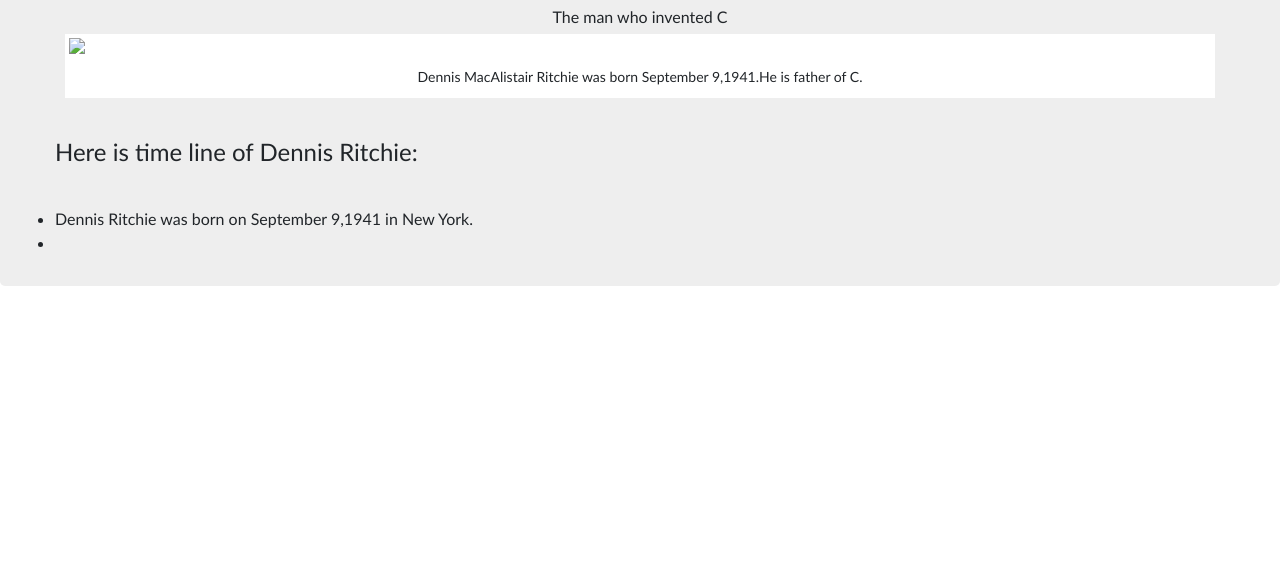
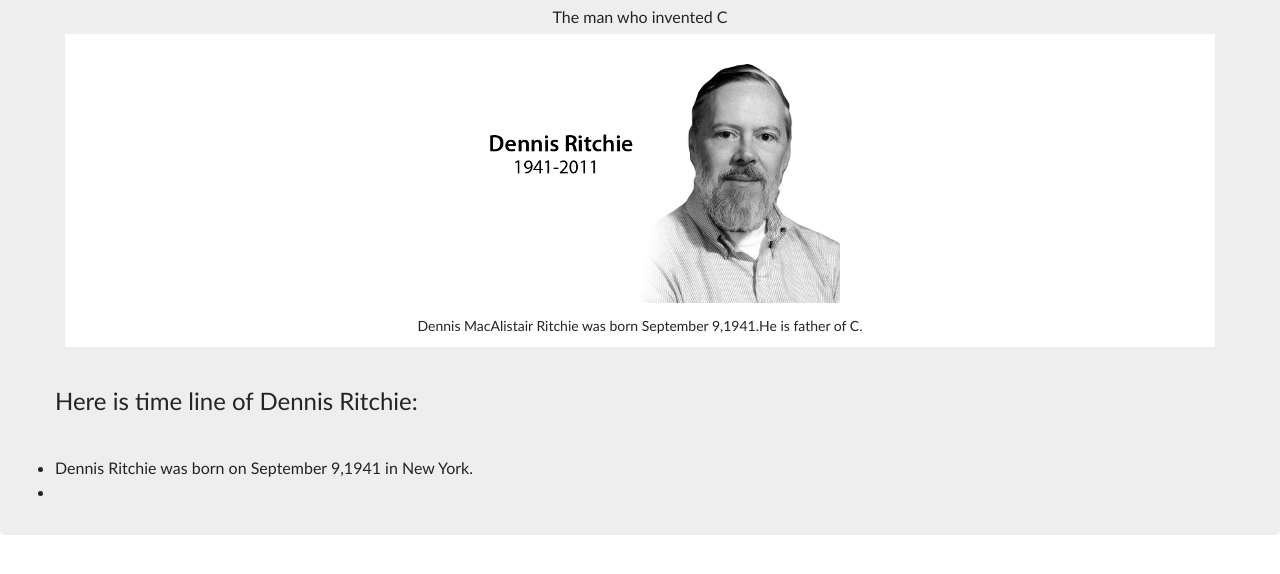
Before and after one commit to Sanjeev1729/tribute, a plain HTML site: page tribute.html in a window 1280 px wide. Shown: the part 56-630 px from the top of the page. Drawn offline with nearby package versions, Linux system fonts and the light colour scheme.

Commit message:
changed assets path

```diff
--- a/tribute.html
+++ b/tribute.html
@@ -14,7 +14,7 @@
             <h2>Dr. Dennis Ritchie</h2>
             <div>The man who invented C</div>
             <div id="img-div">
-            <img id="image" src="../bootstrapbegins/assets/person.png">
+            <img id="image" src="../assets/person.png">
             <h3 id ="img-caption">
                 Dennis MacAlistair Ritchie was born September 9,1941.He is father of C.
             </h3>
```
